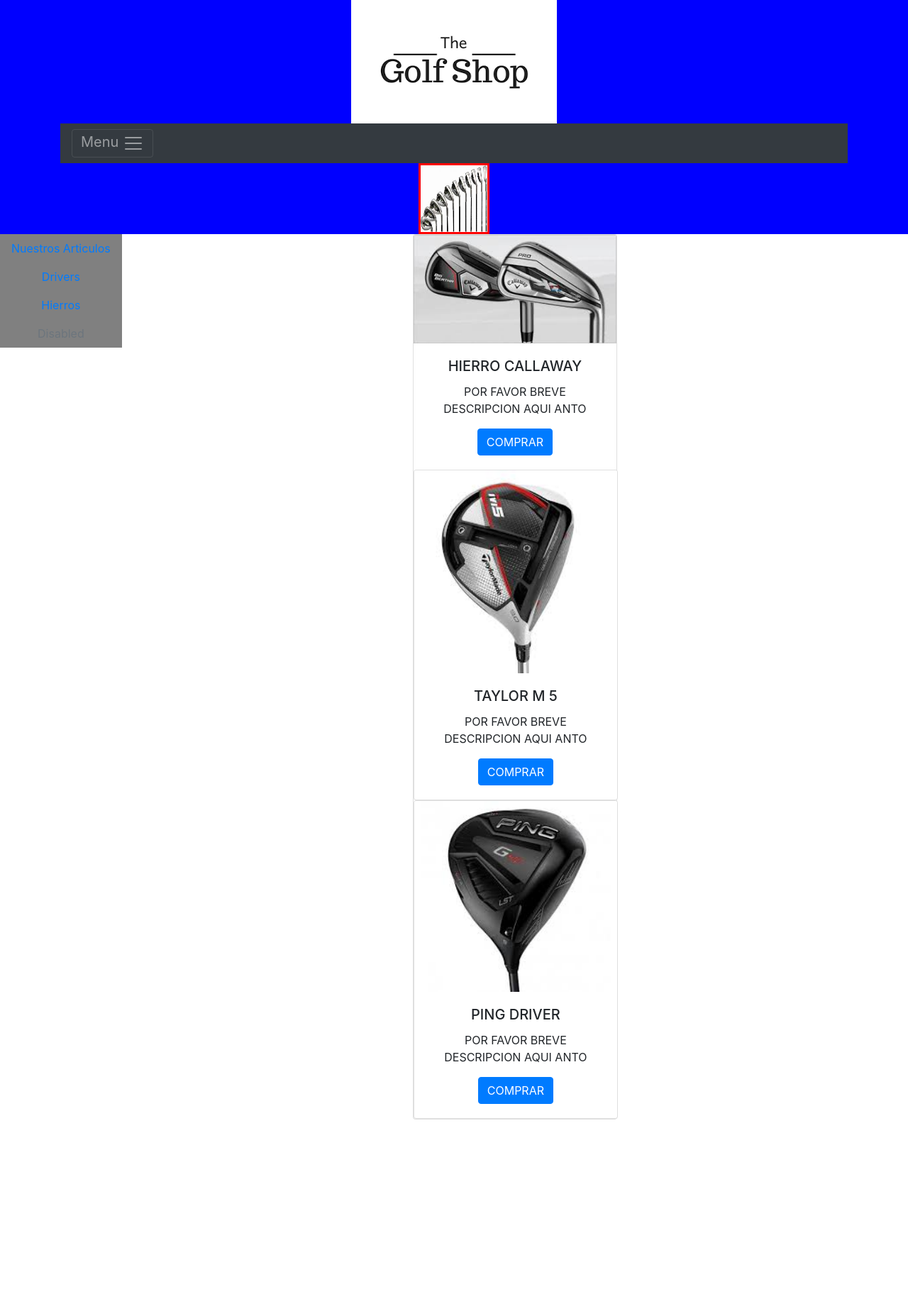
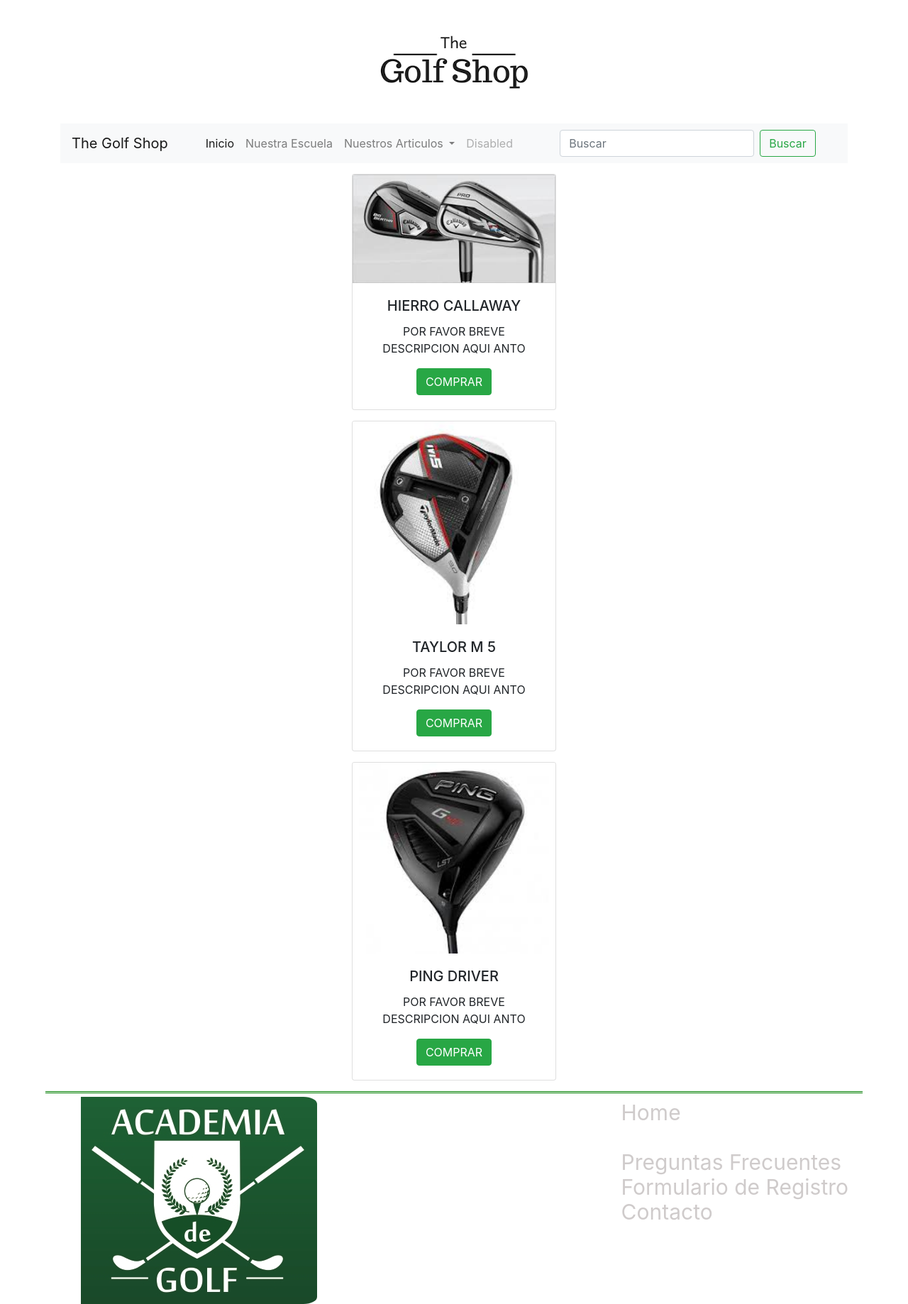
Before and after one commit to atorresgolf/ecommerce, a PHP site: page / in a window 1280 px wide. Shown: the whole page at 71% size. Before the commit the page ends 1578 px from the top, so only its background shows below. Run offline with PHP 8.4, Linux system fonts and the light colour scheme.

Commit message:
HABER QUE OPINAS ANTO....lo cambie un poco, sorry...

```diff
--- a/css/style.css
+++ b/css/style.css
@@ -2,7 +2,7 @@
     margin: 0 auto;
 }
 
-.banner{
+/*.banner{
   width: 100px;
   height: 100px;
   border: 3px solid red;
@@ -32,10 +32,10 @@
     opacity: 1;
     background-image: url(../img/taylor_m5.jpg);
   }
-}
+}*/
 
 header.golfshop{
-  background-color: blue;
+  margin-bottom: 10px;
 
 }
 img.logo{
@@ -56,4 +56,31 @@ section.productos{
 
 .card{
   text-align: center;
+  margin-top: 15px;
 }
+
+footer {
+  margin-top: 15px;
+  height: 300px;
+  /*background-color: green;*/
+  overflow: hidden;
+  width: 90%;
+  border: 3px double green;
+  border-bottom-style: none;
+  border-left-style: none;
+  border-right-style: none;
+}
+.academia{
+  padding-top: 5px;
+  padding-bottom: 5px;
+  padding-left: 50px;
+  border-radius: 5%;
+}
+.sinvineta1{
+  list-style: none;
+  float: right;
+  font-size: 30px;
+  line-height: 35px;
+  padding-top: 10px;
+  padding-right: 20px;
+}
--- a/index.html
+++ b/index.html
@@ -6,45 +6,56 @@
 				<link rel="stylesheet" href="https://stackpath.bootstrapcdn.com/bootstrap/4.1.3/css/bootstrap.min.css" integrity="sha384-MCw98/SFnGE8fJT3GXwEOngsV7Zt27NXFoaoApmYm81iuXoPkFOJwJ8ERdknLPMO" crossorigin="anonymous">
 				<link rel="stylesheet" href="css/style.css">
 
-		<title>Golfshop</title>
+		<title>The Golf Shop</title>
 		<link href="https://fonts.googleapis.com/css?family=Lato|Montserrat&display=swap" rel="stylesheet">
 	</head>
 	<body>
 		<header class="golfshop">
-
 			<img src="img/shopgolf.png" alt="logotipo" class="logo">
 
 	<div class="container">
 
 		<!-- cabecera -->
 
-			<div class="pos-f-t">
-			  <div class="collapse" id="navbarToggleExternalContent">
-			    <div class="bg-dark p-4">
-						<a href="#productos"><h5 class="text-white h4">Productos</h5></a>
-						<a href="facs.html"><h5 class="text-white h4">F.A.Q. Preguntas frecuentes</h5></a>
-						<a href="regstro.html"><h5 class="text-white h4">Formulario de Registro</h5></a>
-						<a href="login.html"><h5 class="text-white h4">Formulario de Login</h5></a>
-						<a href="contacto.php"><h5 class="text-white h4">Contacto</h5></a>
-						<a href="perfil.php"><h5 class="text-white h4">Pérfil del Usuario</h5></a>
-						<a href="acerca.php"><h5 class="text-white h4">Acerca de Nosotros</h5></a>
+		<nav class="navbar navbar-expand-lg navbar-light bg-light">
+<a class="navbar-brand" href="#">The Golf Shop</a>
+<button class="navbar-toggler" type="button" data-toggle="collapse" data-target="#navbarSupportedContent" aria-controls="navbarSupportedContent" aria-expanded="false" aria-label="Toggle navigation">
+	<span class="navbar-toggler-icon"></span>
+</button>
 
-			    </div>
-			  </div>
-			  <nav class="navbar navbar-dark bg-dark">
-			    <button class="navbar-toggler" type="button" data-toggle="collapse" data-target="#navbarToggleExternalContent" aria-controls="navbarToggleExternalContent" aria-expanded="false" aria-label="Toggle navigation">
-Menu
-					  <span class="navbar-toggler-icon"></span>
-			    </button>
-			  </nav>
+<div class="collapse navbar-collapse" id="navbarSupportedContent">
+	<ul class="navbar-nav mr-auto">
+		<li class="nav-item active">
+			<a class="nav-link" href="#">Inicio <span class="sr-only">(current)</span></a>
+		</li>
+		<li class="nav-item">
+			<a class="nav-link" href="#">Nuestra Escuela</a>
+		</li>
+		<li class="nav-item dropdown">
+			<a class="nav-link dropdown-toggle" href="#" id="navbarDropdown" role="button" data-toggle="dropdown" aria-haspopup="true" aria-expanded="false">
+				Nuestros Articulos
+			</a>
+			<div class="dropdown-menu" aria-labelledby="navbarDropdown">
+				<a class="dropdown-item" href="#">Drivers</a>
+				<a class="dropdown-item" href="#">Hierros</a>
+				<div class="dropdown-divider"></div>
+				<a class="dropdown-item" href="#">Accesorios</a>
 			</div>
-					<div class ="banner">
+		</li>
+		<li class="nav-item">
+			<a class="nav-link disabled" href="#" tabindex="-1" aria-disabled="true">Disabled</a>
+		</li>
+	</ul>
+	<form class="form-inline my-2 my-lg-0">
+		<input class="form-control mr-sm-2" type="search" placeholder="Buscar" aria-label="Buscar">
+		<button class="btn btn-outline-success gr-22 gr-sm-22" type="submit">Buscar</button>
+	</form>
 </div>
-
+</nav>
 	</header>
 
 
-<section class="productos">
+<!--<section class="productos">
 	<ul class="nav flex-column">
 	  <li class="nav-item">
 	    <a class="nav-link active" href="#">Nuestros Articulos</a>
@@ -59,7 +70,7 @@ Menu
 	    <a class="nav-link disabled" href="#" tabindex="-1" aria-disabled="true">Disabled</a>
 	  </li>
 	</ul>
-</section>
+</section>-->
 
 <!--<div class="row mx-auto contenedor2">
 	<img src="img/callaway_hierros.png" alt="" width="250px" class="center">
@@ -73,15 +84,16 @@ Menu
   <div class="card-body">
     <h5 class="card-title">HIERRO CALLAWAY</h5>
     <p class="card-text">POR FAVOR BREVE DESCRIPCION AQUI ANTO</p>
-    <a href="#" class="btn btn-primary">COMPRAR</a>
+    <a href="#" class="btn btn-success">COMPRAR</a>
   </div>
+</div>
 <!--/==========================SEGUNDA CARTA===============================-->
 	<div class="card" style="width: 18rem;">
 	  <img src="img/taylor_m5.jpg" class="card-img-top" alt="...">
 	  <div class="card-body">
 	    <h5 class="card-title">TAYLOR M 5</h5>
 	    <p class="card-text">POR FAVOR BREVE DESCRIPCION AQUI ANTO</p>
-	    <a href="#" class="btn btn-primary">COMPRAR</a>
+	    <a href="#" class="btn btn-success">COMPRAR</a>
 	  </div>
 </div>
 <!--/==========================TERCERA CARTA===============================-->
@@ -90,11 +102,22 @@ Menu
 	<div class="card-body">
 		<h5 class="card-title">PING DRIVER</h5>
 		<p class="card-text">POR FAVOR BREVE DESCRIPCION AQUI ANTO</p>
-		<a href="#" class="btn btn-primary">COMPRAR</a>
+		<a href="#" class="btn btn-success">COMPRAR</a>
 	</div>
+</div>
 <!--/==========================CUARTA CARTA===============================-->
-</div>
-</div>
+
+<footer>
+	<img src="/Applications/MAMP/htdocs/PROYECTOS/ecommerce/img/LOGO ACADEMIA.jpg" alt="" class="academia">
+	<style>a {text-decoration: none;} </style>
+		<ul class="sinvineta1">
+			<li><a href="Contacto.html" style="color:#CFCBCB;">Home</a></li>
+			<br>
+			<li><a href="www.facebook.com" style="color:#CFCBCB;">Preguntas Frecuentes</a></li>
+			<li><a href="www.twitter.com" style="color:#CFCBCB;">Formulario de Registro</a></li>
+			<li><a href="www.instagram.com" style="color:#CFCBCB;">Contacto</a></li>
+		</ul>
+</footer>
 
 
 
```
